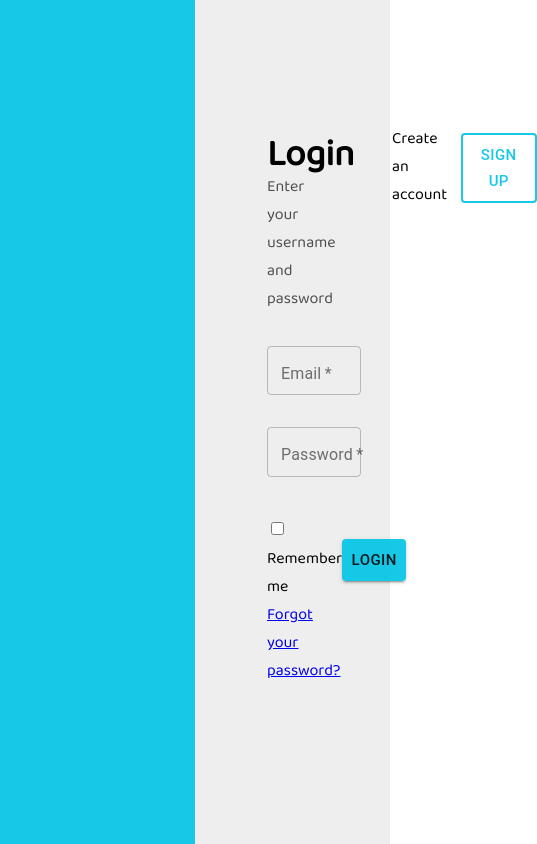
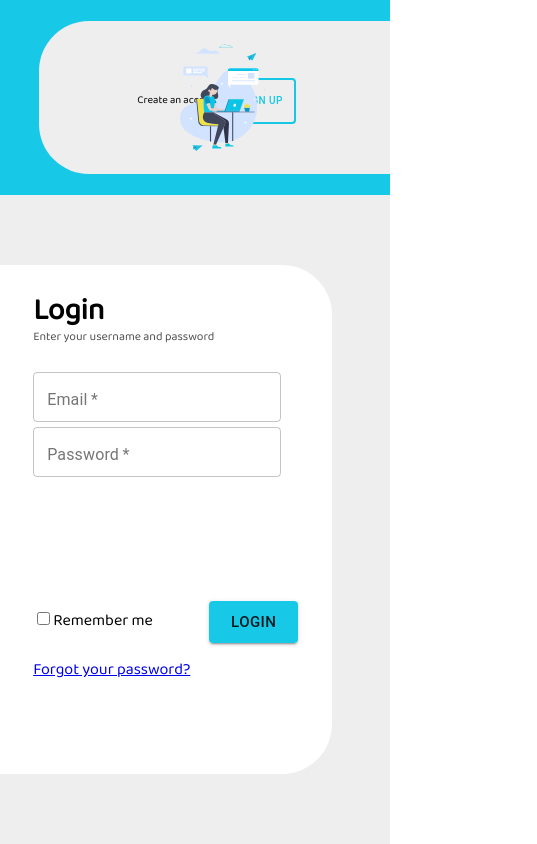
Before and after one commit to nda-kd/heXico, a React (Create React App) app: page /#/ in a window 390 px wide. Shown: the whole page, 537 px wide, since content can reach past the window. Built offline with nearby package versions, Linux system fonts and the light colour scheme.

Commit message:
Responsive Login

```diff
--- a/src/components/auth/Login/login.scss
+++ b/src/components/auth/Login/login.scss
@@ -2,74 +2,121 @@
 
 
 .login-page-wrap{
-    @extend %flex-display;
-    margin: 0;
-    margin-left: 0;
-    margin-right: 0;
+    display: flex;
+    width: 100vw;
+    height: 100vh;
     font-family: 'Baloo Tamma 2';
     font-style: normal;
+    @media screen and (max-width: 850px) {
+        flex-direction: column;
+    }
 }
 
+
+
 .login-signup-wrap{
-    @extend %flex-display;
+    display: flex;
     flex-direction: column ;
     justify-content: center ;
     flex-grow: 1;
-    height: 100vh ;
+    height: 100% ;
     position: relative;
     background-color: $primary-blue;
+    @media screen and (max-width: 850px) {
+        height: 30%;
+    }
 }
 
 .login-signup-part{
-    @extend %flex-display;
+    display: flex;
     flex-direction: column;
     flex-grow: 1;
-    border-radius: 10% 0 0 10% ;
+    border-radius: 50px 0 0 50px ;
     position: absolute;
-    height: 47em ;
+    height: 78.5% ;
+    width: 67%;
     right: 0;
-    left: 20em;
     background-color: $grey;
-    div{
-        @extend %flex-display;
+    @media screen and (max-width: 850px) {
+        flex-direction: row;
         justify-content: center;
         align-items: center;
-        align-self: flex-start;
-        margin: 5em 4.5em;
+        border-radius: 50px 0 0 50px ;
+        width: 90%;
+    }
+    div{
+        display: flex;
+        justify-content: flex-start;
+        align-items: center;
+        margin: 12.5% 10% 10% 10%;
+        @media screen and (max-width: 850px) {
+            width: 70%;
+            height: 50%;
+            margin: 7% 7% 5% 28%;
+            button{
+                border: 1px;
+                height: 60%;
+                width: 30%;
+                padding: 3%;
+                left: 0;
+            }
+            span{
+                font-size: 67%;
+            }
+        }
     }
     img{
         justify-self: center;
+        width: auto ;
+        height: 70% ;
+        @media screen and (max-width: 850px) {
+            left: 5%;
+            right: 0;
+            position: absolute;
+        }
     }
 }
 
 .login-login-wrap{
-    @extend %flex-display;
+    display: flex;
     flex-direction: column ;
     justify-content: center ;
     flex-grow: 1;
-    height: 100vh ;
+    height: 100% ;
     position: relative;
     background-color: $grey;
 }
 
 .login-login-part{
-    @extend %flex-display;
+    display: flex;
     flex-direction: column;
     flex-grow: 1;
-    border-radius:0 10% 10% 0;
+    border-radius:0 50px 50px 0;
     position: absolute;
-    height: 47em ;
-    right: 20em;
+    height: 78.5% ;
+    width: 67%;
     left: 0;
     background-color: $white;
+    @media screen and (max-width: 850px) {
+        width: 85%;
+    }
 }
 
 .login-contents{
-    @extend %flex-display;
+    display: flex;
     flex-direction: column;
     justify-content: space-between;
-    height: 35em;
-    margin: 5em 4.5em;
+    height: 78%;
+    margin: 10% 10%;
+    @media screen and  (max-width: 850px) {
+        margin: 7% 10%;
+        h1{
+            font-size: 30px  !important;
+        }
+        p{
+            font-size: 12px  !important;
+        }
+    }
     a{
         text-align: left;
     }
@@ -102,7 +149,16 @@
 .input-error{
     display: flex;
     flex-direction: column;
-    margin: 1em 0em 1em 0em;
+    margin: 1% 0em 1%0em;
+    @media screen and (max-width: 850px) {
+        margin: 1% 0em 1% 0em;
+        flex-wrap: wrap;
+        p{
+            margin: 0px;
+            font-size: .5em;
+            color: red;
+        }
+    }
     input{
       text-align: left;
       height: 1.5vh;
@@ -117,8 +173,12 @@
 }
 
 .login-submit{
-    @extend %flex-display;
+    display: flex;
     justify-content: space-between;
     align-items: center;
     padding-right: 4em;
+    @media screen and (max-width: 850px) {
+        padding: 12% 0 3.2% 0;
+
+    }
 }
```
